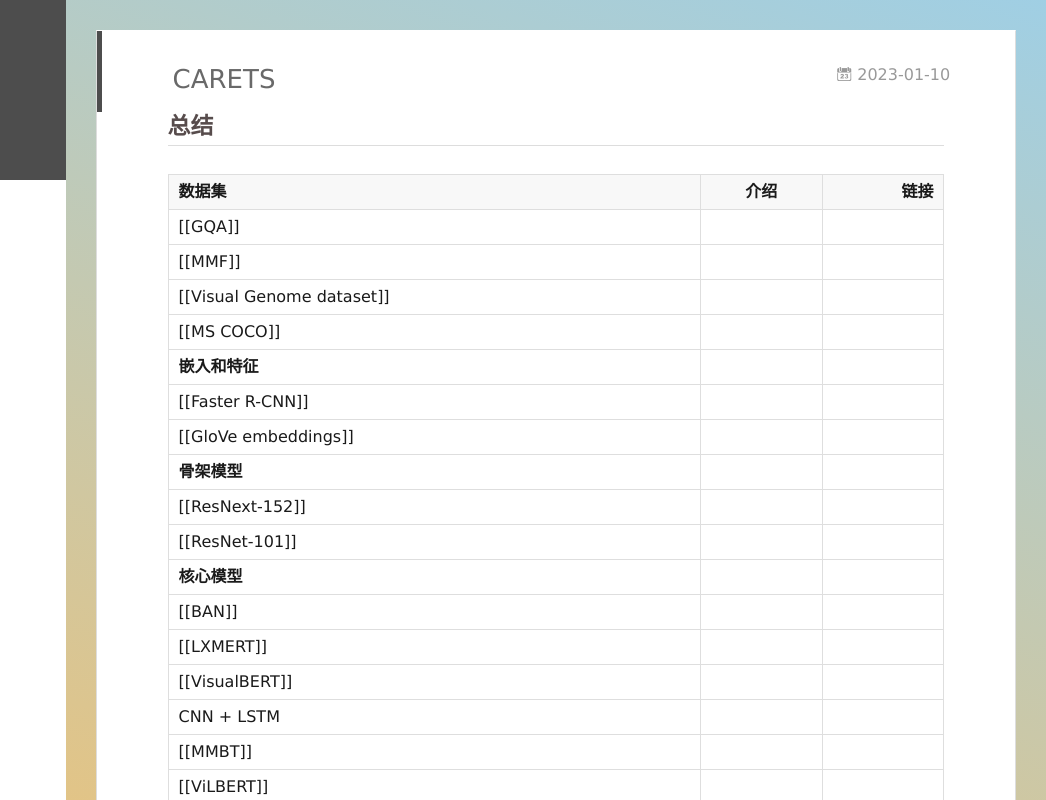
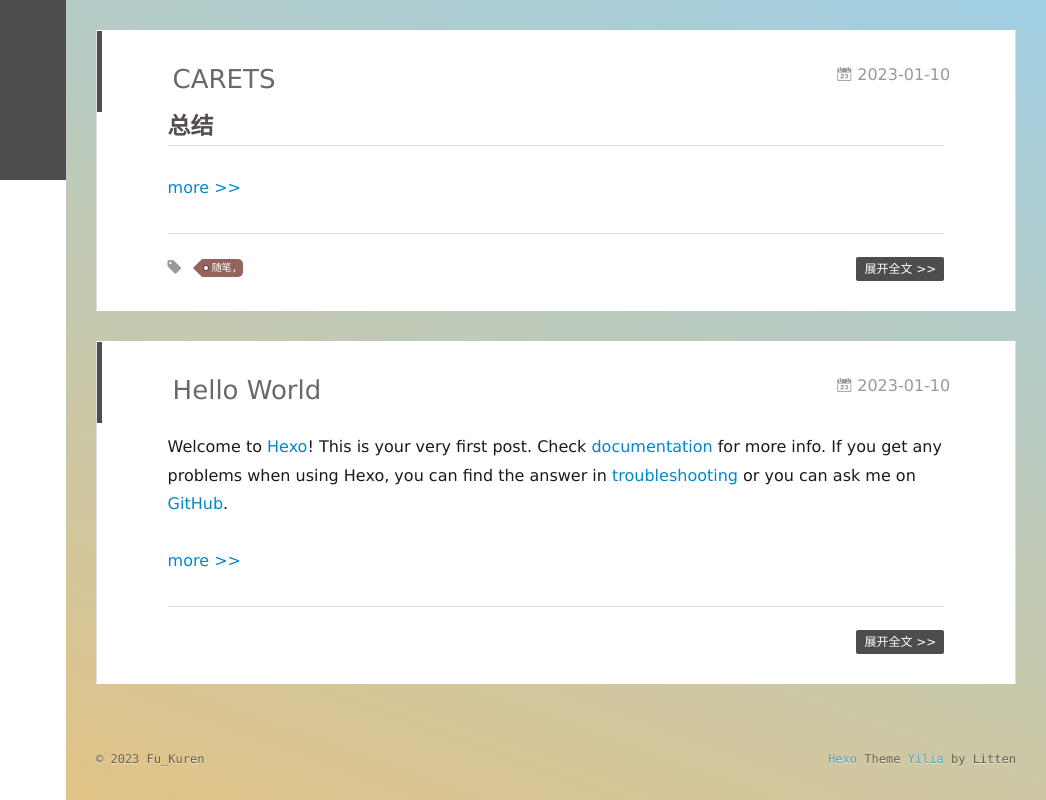
Before and after one commit to lianmm/lianmm.github.io, a plain HTML site: page index.html in a window 1280 px wide. Shown: the full height of the page, 234-1280 px from the left. Drawn offline with nearby package versions, Linux system fonts and the light colour scheme; some packages are replaced by stand-ins of ours.

Commit message:
Site updated: 2023-01-10 23:05:37

```diff
--- a/index.html
+++ b/index.html
@@ -174,100 +174,9 @@
 
     <div class="article-entry" itemprop="articleBody">
 
-        <h2 id="总结"><a href="#总结" class="headerlink" title="总结"></a>总结</h2><table>
-<thead>
-<tr>
-<th align="left">数据集</th>
-<th align="center">介绍</th>
-<th align="right">链接</th>
-</tr>
-</thead>
-<tbody><tr>
-<td align="left">[[GQA]]</td>
-<td align="center"></td>
-<td align="right"></td>
-</tr>
-<tr>
-<td align="left">[[MMF]]</td>
-<td align="center"></td>
-<td align="right"></td>
-</tr>
-<tr>
-<td align="left">[[Visual Genome dataset]]</td>
-<td align="center"></td>
-<td align="right"></td>
-</tr>
-<tr>
-<td align="left">[[MS COCO]]</td>
-<td align="center"></td>
-<td align="right"></td>
-</tr>
-<tr>
-<td align="left"><strong>嵌入和特征</strong></td>
-<td align="center"></td>
-<td align="right"></td>
-</tr>
-<tr>
-<td align="left">[[Faster R-CNN]]</td>
-<td align="center"></td>
-<td align="right"></td>
-</tr>
-<tr>
-<td align="left">[[GloVe embeddings]]</td>
-<td align="center"></td>
-<td align="right"></td>
-</tr>
-<tr>
-<td align="left"><strong>骨架模型</strong></td>
-<td align="center"></td>
-<td align="right"></td>
-</tr>
-<tr>
-<td align="left">[[ResNext-152]]</td>
-<td align="center"></td>
-<td align="right"></td>
-</tr>
-<tr>
-<td align="left">[[ResNet-101]]</td>
-<td align="center"></td>
-<td align="right"></td>
-</tr>
-<tr>
-<td align="left"><strong>核心模型</strong></td>
-<td align="center"></td>
-<td align="right"></td>
-</tr>
-<tr>
-<td align="left">[[BAN]]</td>
-<td align="center"></td>
-<td align="right"></td>
-</tr>
-<tr>
-<td align="left">[[LXMERT]]</td>
-<td align="center"></td>
-<td align="right"></td>
-</tr>
-<tr>
-<td align="left">[[VisualBERT]]</td>
-<td align="center"></td>
-<td align="right"></td>
-</tr>
-<tr>
-<td align="left">CNN + LSTM</td>
-<td align="center"></td>
-<td align="right"></td>
-</tr>
-<tr>
-<td align="left">[[MMBT]]</td>
-<td align="center"></td>
-<td align="right"></td>
-</tr>
-<tr>
-<td align="left">[[ViLBERT]]</td>
-<td align="center"></td>
-<td align="right"></td>
-</tr>
-</tbody></table>
+        <h2 id="总结"><a href="#总结" class="headerlink" title="总结"></a>总结</h2>
+
+          <a class="article-more-a" href="/2023/01/10/new-post/#more">more >></a>
 
 
 
@@ -342,18 +251,8 @@
     <div class="article-entry" itemprop="articleBody">
 
         <p>Welcome to <a target="_blank" rel="noopener" href="https://hexo.io/">Hexo</a>! This is your very first post. Check <a target="_blank" rel="noopener" href="https://hexo.io/docs/">documentation</a> for more info. If you get any problems when using Hexo, you can find the answer in <a target="_blank" rel="noopener" href="https://hexo.io/docs/troubleshooting.html">troubleshooting</a> or you can ask me on <a target="_blank" rel="noopener" href="https://github.com/hexojs/hexo/issues">GitHub</a>.</p>
-<h2 id="Quick-Start"><a href="#Quick-Start" class="headerlink" title="Quick Start"></a>Quick Start</h2><h3 id="Create-a-new-post"><a href="#Create-a-new-post" class="headerlink" title="Create a new post"></a>Create a new post</h3><figure class="highlight bash"><table><tr><td class="gutter"><pre><span class="line">1</span><br></pre></td><td class="code"><pre><span class="line">$ hexo new <span class="string">&quot;My New Post&quot;</span></span><br></pre></td></tr></table></figure>
 
-<p>More info: <a target="_blank" rel="noopener" href="https://hexo.io/docs/writing.html">Writing</a></p>
-<h3 id="Run-server"><a href="#Run-server" class="headerlink" title="Run server"></a>Run server</h3><figure class="highlight bash"><table><tr><td class="gutter"><pre><span class="line">1</span><br></pre></td><td class="code"><pre><span class="line">$ hexo server</span><br></pre></td></tr></table></figure>
-
-<p>More info: <a target="_blank" rel="noopener" href="https://hexo.io/docs/server.html">Server</a></p>
-<h3 id="Generate-static-files"><a href="#Generate-static-files" class="headerlink" title="Generate static files"></a>Generate static files</h3><figure class="highlight bash"><table><tr><td class="gutter"><pre><span class="line">1</span><br></pre></td><td class="code"><pre><span class="line">$ hexo generate</span><br></pre></td></tr></table></figure>
-
-<p>More info: <a target="_blank" rel="noopener" href="https://hexo.io/docs/generating.html">Generating</a></p>
-<h3 id="Deploy-to-remote-sites"><a href="#Deploy-to-remote-sites" class="headerlink" title="Deploy to remote sites"></a>Deploy to remote sites</h3><figure class="highlight bash"><table><tr><td class="gutter"><pre><span class="line">1</span><br></pre></td><td class="code"><pre><span class="line">$ hexo deploy</span><br></pre></td></tr></table></figure>
-
-<p>More info: <a target="_blank" rel="noopener" href="https://hexo.io/docs/one-command-deployment.html">Deployment</a></p>
+          <a class="article-more-a" href="/2023/01/10/hello-world/#more">more >></a>
 
 
 
```
Also changed, not shown: 2023/01/10/hello-world/index.html (+5 -3 lines), 2023/01/10/new-post/index.html (+6 -4 lines).
